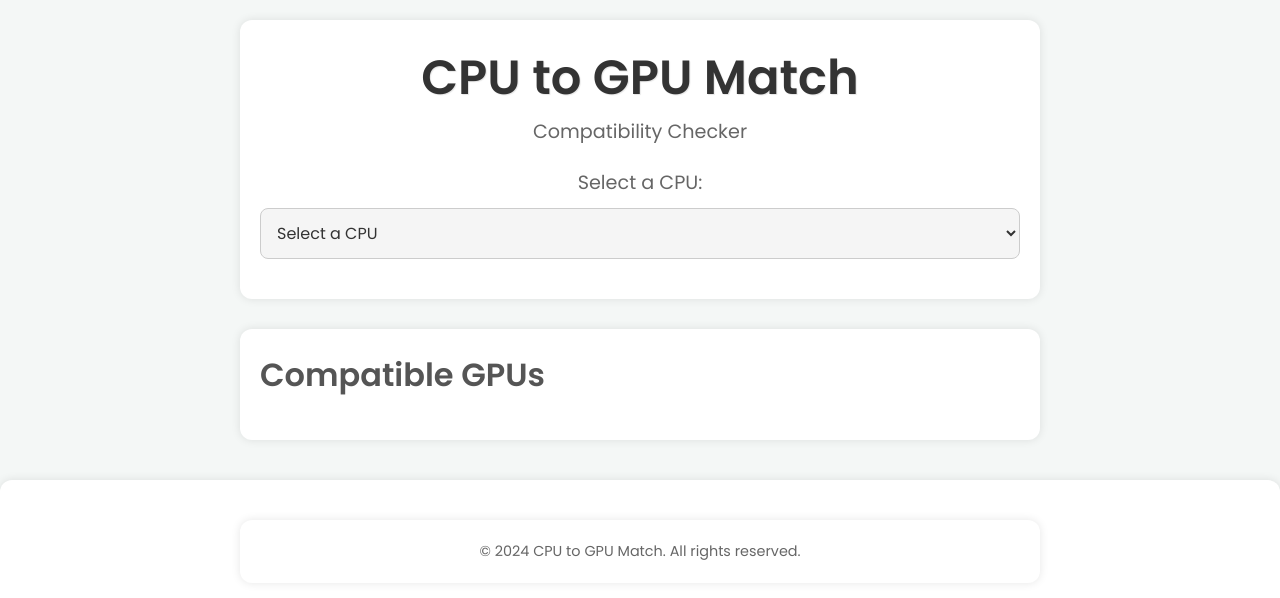
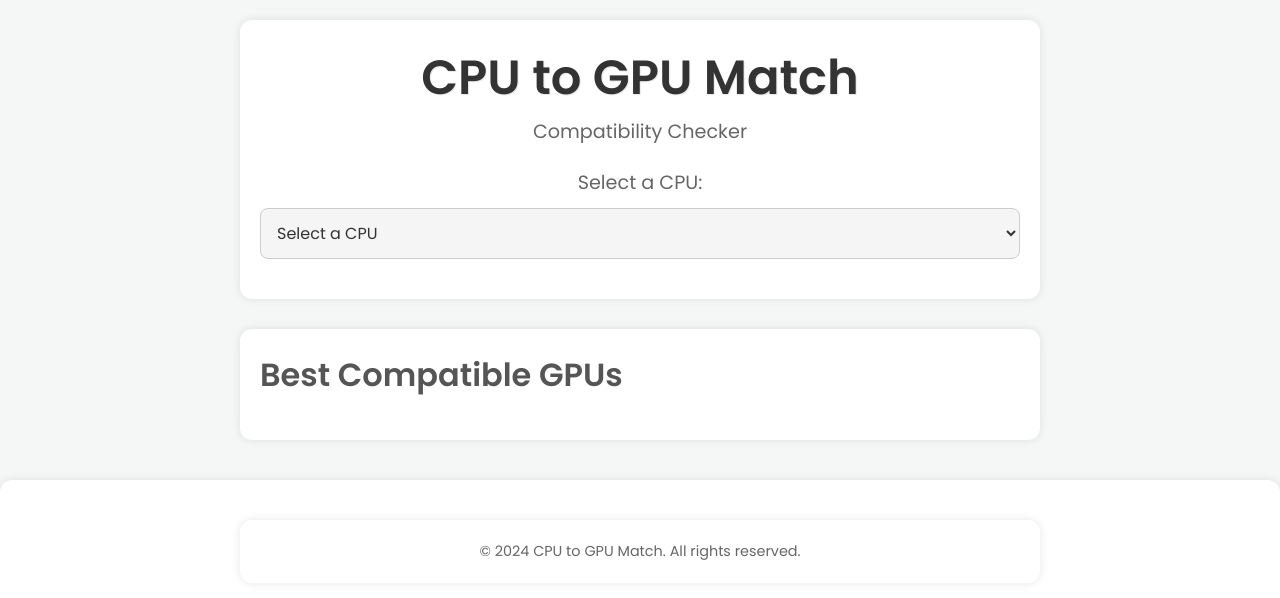
Before and after one commit to silverstar33/cpu-gpu-match, a plain HTML site: page index.html in a window 1280 px wide. Drawn offline with Linux system fonts and the light colour scheme.

Commit message:
Update index.html

```diff
--- a/index.html
+++ b/index.html
@@ -33,7 +33,7 @@
 
     <main>
         <div class="container">
-            <h2 class="gpu-list-label">Compatible GPUs</h2>
+            <h2 class="gpu-list-label">Best Compatible GPUs</h2>
             <ul id="gpu-list" class="gpu-list">
                 <!-- GPU compatibility results will be dynamically updated here -->
             </ul>
```
